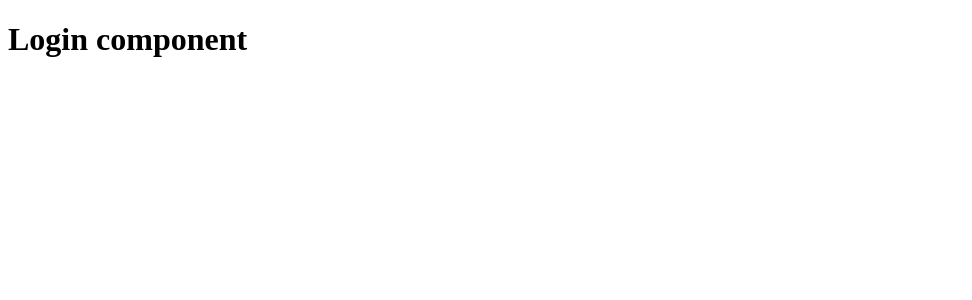
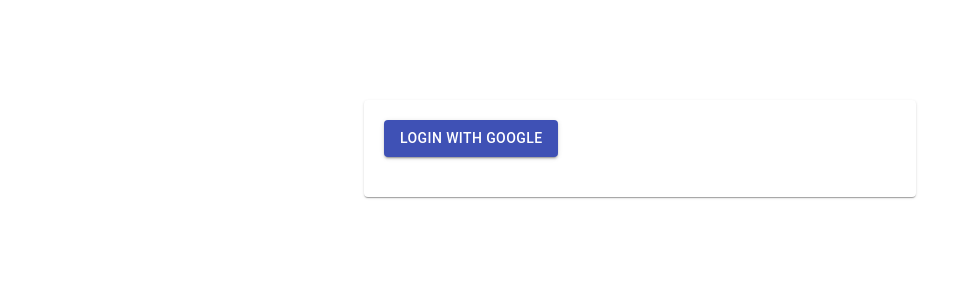
Before and after one commit to alehtulach/ReactBoilerplate, a React app: page /login in a window 1280 px wide. Shown: the top 300 px of the page, without its empty margins (0-972 px from the left). Built offline with nearby package versions, Linux system fonts and the light colour scheme.

Commit message:
adding login button

```diff
--- a/package.json
+++ b/package.json
@@ -22,6 +22,9 @@
   },
   "homepage": "https://github.com/alehtulach/ReactBoilerplate#readme",
   "dependencies": {
+    "@emotion/core": "^10.1.1",
+    "@emotion/styled": "^10.0.27",
+    "@material-ui/core": "^4.11.0",
     "css-loader": "^5.0.0",
     "file-loader": "^6.2.0",
     "koa": "^2.13.0",
@@ -33,6 +36,7 @@
   "devDependencies": {
     "@babel/core": "^7.12.3",
     "@babel/plugin-proposal-class-properties": "^7.12.1",
+    "@babel/plugin-transform-runtime": "^7.12.1",
     "@babel/preset-env": "^7.12.1",
     "@babel/preset-react": "^7.12.1",
     "babel-loader": "^8.1.0",
--- a/public/index.html
+++ b/public/index.html
@@ -6,6 +6,5 @@
 </head>
 <body>
     <div id="root"></div>
-    <script type="text/javascript" src="main.js"></script>
 </body>
 </html>
--- a/src/Login.js
+++ b/src/Login.js
@@ -1,7 +1,41 @@
-import React from 'react';
+import React, { useState, useEffect, useCallback } from 'react';
+import { Card, Button } from '@material-ui/core';
+import styled from '@emotion/styled';
+
+const StyledCard = styled(Card)`
+    padding: 20px;
+    margin: 100px auto;
+    max-width: 40vw;
+    min-width: 300px;
+    Button {
+        margin-bottom: 20px;
+    }
+`;
 
 export const Login = () => {
-    const data = 'Login component';
+    const [isLoggedIn, setIsLoggedIn] = useState(false);
+    const handleGoogleLogin = useCallback(async () => {
+        const qParams = [
+            `redirect_uri=http://localhost:3000/oauth_callback`,
+            `scope=openid profile email`,
+            `login_hint=otulach@gmail.com`,
+            `prompt=consent`,
+            `state=google`
+        ].join("&");
+        try {
+            const response = await fetch(`/api/auth-url/google?${qParams}`);
+            const url = await response.text();
+            window.location.assign(url);
+        } catch (e) {
+            console.error(e);
+        }
+    }, []);
 
-    return <h1>{data}</h1>;
+    return (
+        <StyledCard>
+            <Button variant="contained" color="primary" onClick={handleGoogleLogin}>
+                Login with Google
+            </Button>
+        </StyledCard>
+    );
 };
--- a/webpack.config.js
+++ b/webpack.config.js
@@ -7,7 +7,7 @@
     entry: './src/index.js',
     output: {
         path: path.resolve(__dirname, 'dist'),
-        filename: 'main.js',
+        filename: 'index-bundle.js',
         publicPath: '/',
     },
     devServer: {
```
Also changed, not shown: .babelrc, 1 other file (tests, documents, lock files or other folders).
